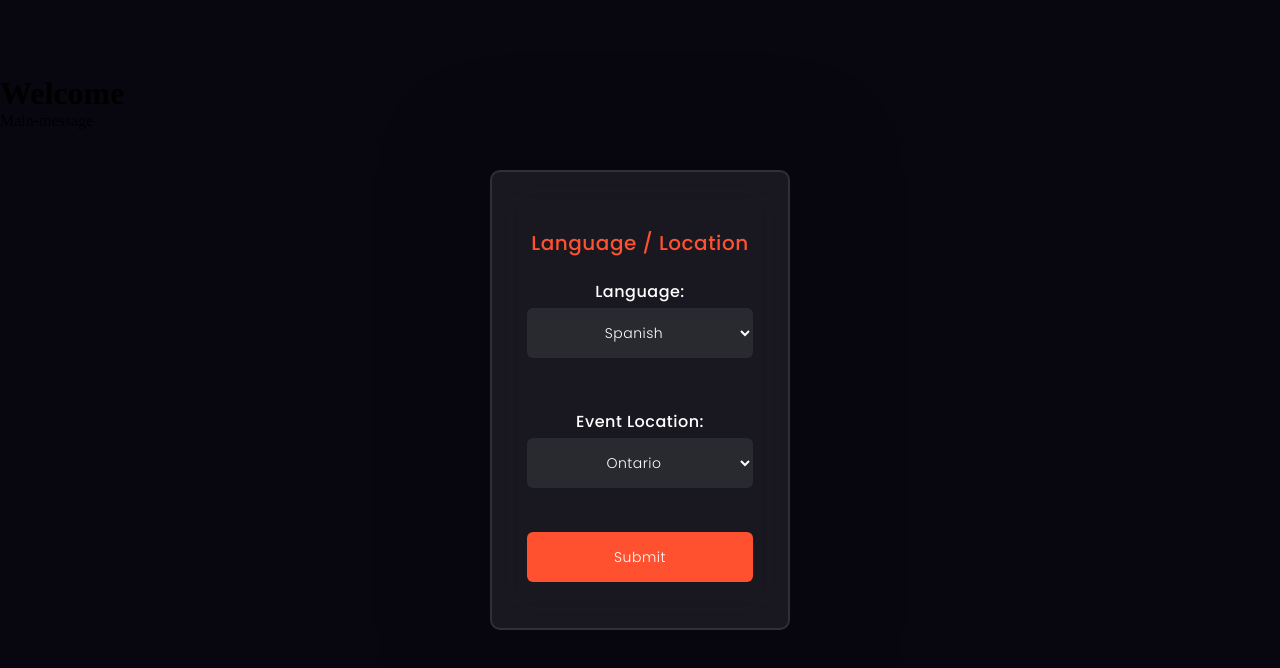
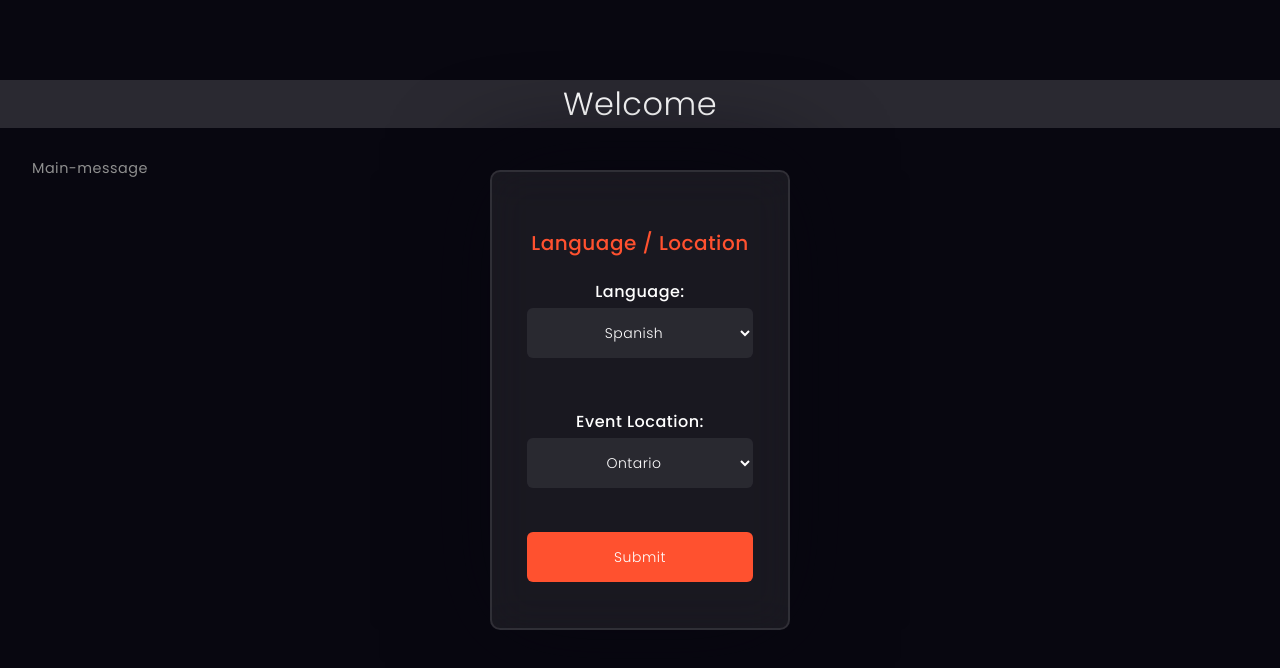
Before and after one commit to xwebz/angy_silver_test, a plain HTML site: page index.html in a window 1280 px wide. Drawn offline with Linux system fonts and the light colour scheme; a web font is replaced by a local one.

Commit message:
Update style.css

```diff
--- a/style.css
+++ b/style.css
@@ -111,6 +111,30 @@ input{
     font-size: 14px;
     font-weight: 300;
     cursor: pointer;
-
+    border: 2px solid rgba(255, 255, 255, 0.1);
 }
 /* CHANGE LANGUAGE/LOCATION BUTTON */
+
+/* WELCOME MESSAGE TEST */
+
+#welcome-message{
+    font-family: 'Poppins', sans-serif;
+    color: #ffffff;
+    letter-spacing: 0.5px;
+    font-weight: 300;
+    text-align: center;
+    margin-top: 20px;
+    background-color: #2a2931;
+}
+
+#main-message{
+    font-family: 'Poppins', sans-serif;
+    color: #8f8f8f;
+    letter-spacing: 0.5px;
+    font-size: 0.9rem;
+    padding-top: 30px;
+    padding-bottom: 30px;
+    padding-left: 2rem;
+    padding-right: 2rem;
+    text-align: justify;
+}
```
